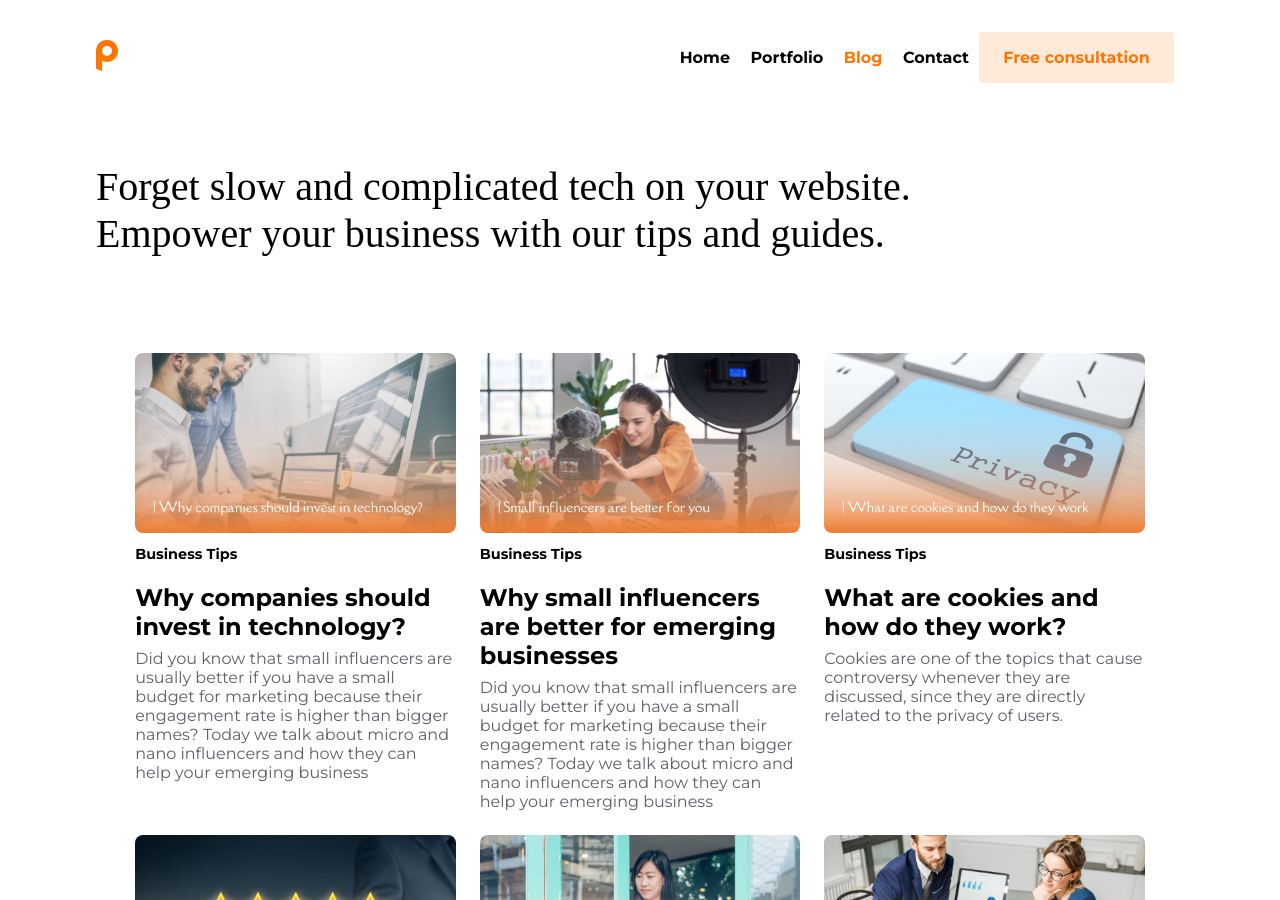
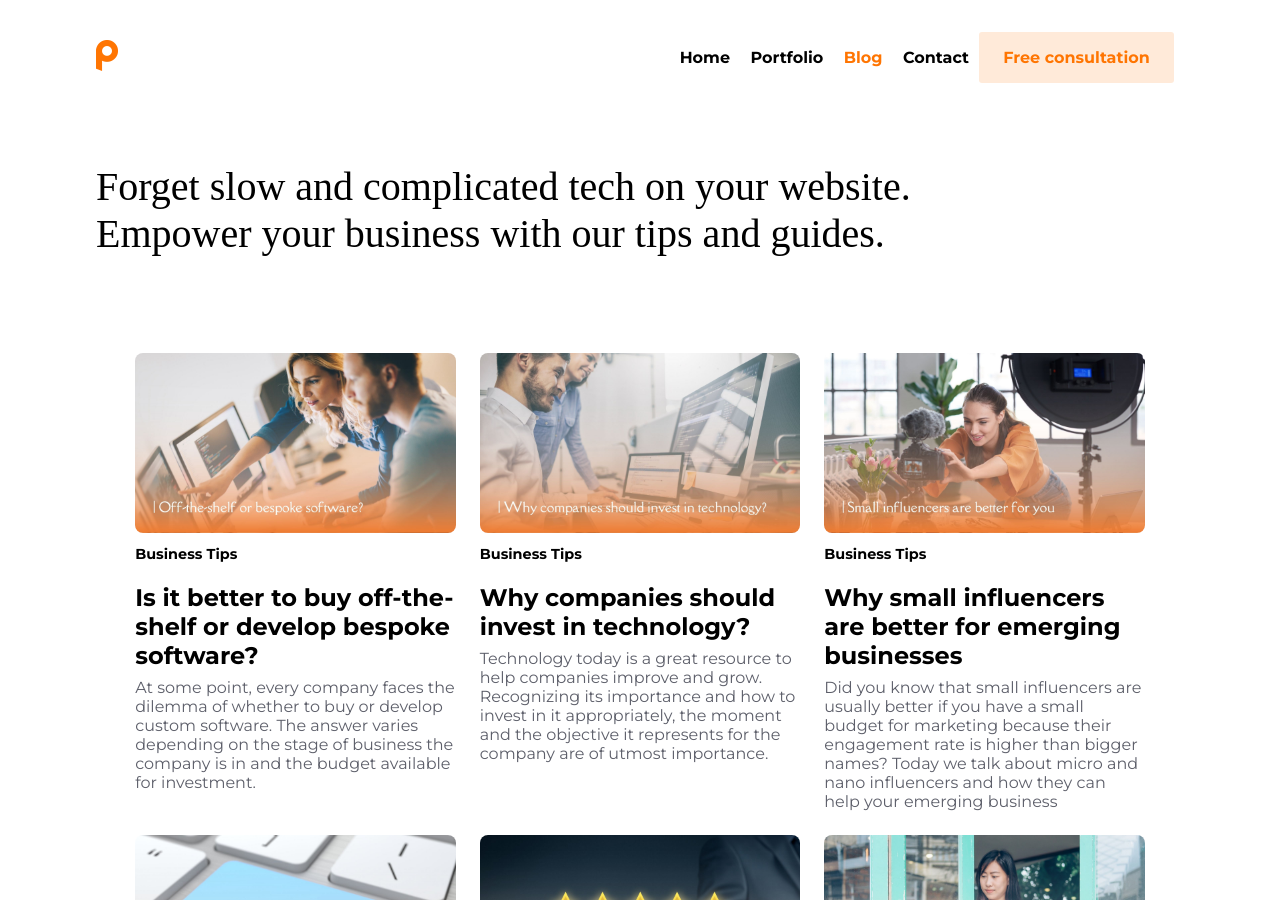
Before and after one commit to Polax-Digital/polax-jekyll, a Jekyll site: the page built from blog.md, in a window 1280 px wide and 900 px high. Built offline with Jekyll 4.4.1, drawn with Linux system fonts in a browser that asks for light colours; some web fonts are replaced; some of the changed lines change nothing that is shown.

Commit message:
new article and fixed description for previous one

```diff
--- a/_posts/2021-12-22-why-companies-need-to-invest-in-technology.md
+++ b/_posts/2021-12-22-why-companies-need-to-invest-in-technology.md
@@ -3,7 +3,7 @@ layout: post
 
 title: "Why companies should invest in technology?"
 date: 2021-12-22
-description: "Did you know that small influencers are usually better if you have a small budget for marketing because their engagement rate is higher than bigger names? Today we talk about micro and nano influencers and how they can help your emerging business"
+description: "Technology today is a great resource to help companies improve and grow. Recognizing its importance and how to invest in it appropriately, the moment and the objective it represents for the company are of utmost importance."
 
 permalink: /blog/why-companies-should-invest-in-technology
 post-image: /assets/images/blog/why-companies-should-invest-in-technology.jpg
--- /dev/null
+++ b/_posts/2021-12-23-it-is-better-to-buy-off-the-shelf-or-develop-beskpoke-software.md
@@ -0,0 +1,62 @@
+---
+layout: post
+
+title: "Is it better to buy off-the-shelf or develop bespoke software?"
+date: 2021-12-22
+description: "At some point, every company faces the dilemma of whether to buy or develop custom software. The answer varies depending on the stage of business the company is in and the budget available for investment."
+
+permalink: /blog/it-is-better-to-buy-off-the-shelf-or-develop-beskpoke-software
+post-image: /assets/images/blog/it-is-better-to-buy-off-the-shelf-or-develop-beskpoke-software.jpg
+post-img-alt: "Agency making bespoke software"
+
+category: "Business Tips"
+
+author: Daniel Granger
+---
+
+
+At some point, every company faces the dilemma of whether to buy or develop custom software.
+
+The answer varies depending on the stage of business the company is in and the budget available for [investment](https://polax.co.uk/blog/why-companies-should-invest-in-technology).
+
+Companies will always need technology, whether to create something new or improve what already exists: services, internal processes, etc. At this point, the key question is whether they should develop bespoke software or buy one already on the market?
+
+We at Polax want to give you some guidelines to make answering this question easier.
+
+![Agency making bespoke software](/assets/images/blog/it-is-better-to-buy-off-the-shelf-or-develop-beskpoke-software.jpg)
+
+### Should you buy or develop software? Let's find out!
+
+There are several things to keep in mind. Making this decision that can fundamentally alter your company requires that you clarify it with your team and rely on good technological support in the beginning.
+
+Does the software you require relate to the direct core of your business, or does it have other duties that complement yours? Our goal here is to make sure that you determine if your [business](https://polax.co.uk/blog/why-your-business-needs-a-blog) relies on the software.
+
+For example, if your company is a SaaS and your income comes from it, it would be best to have a bespoke software developed. But if all you need in this case is to improve your accounting system for a [local business](https://polax.co.uk/blog/a-guide-to-position-your-local-business-on-google-my-business), you can use an off-the-shelf solution.
+
+To know well what is convenient for your business is the most important thing.
+
+Considering your budget in time and money is essential. Buying an off-the-shelf solution can be cheaper and quicker, but remember that it is very essential to think long-term.
+
+Some companies require you to pay licence fees for periods of use, have limitations in terms of how many machines can run the software, changes in the platform are restricted, or, perhaps, they are made without asking you, and that you always depend on a third party for source code.
+
+[Bespoke software](https://polax.co.uk/blog/advantages-of-beskpoke-software-development) development can be more expensive and take longer, but if you choose a good company to assist you in this process, you can find many more advantages: you own the system and can modify it, you pay for the development just once, there are no additional licence costs, and you can add technology later on.
+
+Whenever you decide to develop your own software, you must keep in mind that it must be analysed, requirements must be submitted, tests must be conducted, etc.
+
+We must be very careful in this regard to ensure that the solution really meets our needs.
+
+### What we believe
+
+If your company's main activity requires software to function well, Polax recommends that you develop one that fits your needs.
+
+We know sometimes people are scared when faced with these types of situations, especially when they are not sure if they should buy software or develop it themselves, and that is when they make the first mistake: making decisions based on price and price alone.
+
+It is vital to understand the fact that all companies are different. It is precisely their difference that defines their added value and the reason why they are different from their competition.
+
+Generic software solutions remove the uniqueness of each business, so it is necessary to adapt the business to the software and not the other way around.
+
+It is better to make a good initial investment and have
+
+[good lasting results](https://polax.co.uk/portfolio)
+
+over time than to carry constant expenses that are not very scalable and not very beneficial to business growth.
```
Also changed, not shown: assets/images/blog/it-is-better-to-buy-off-the-shelf-or-develop-beskpoke-software.jpg (added).
